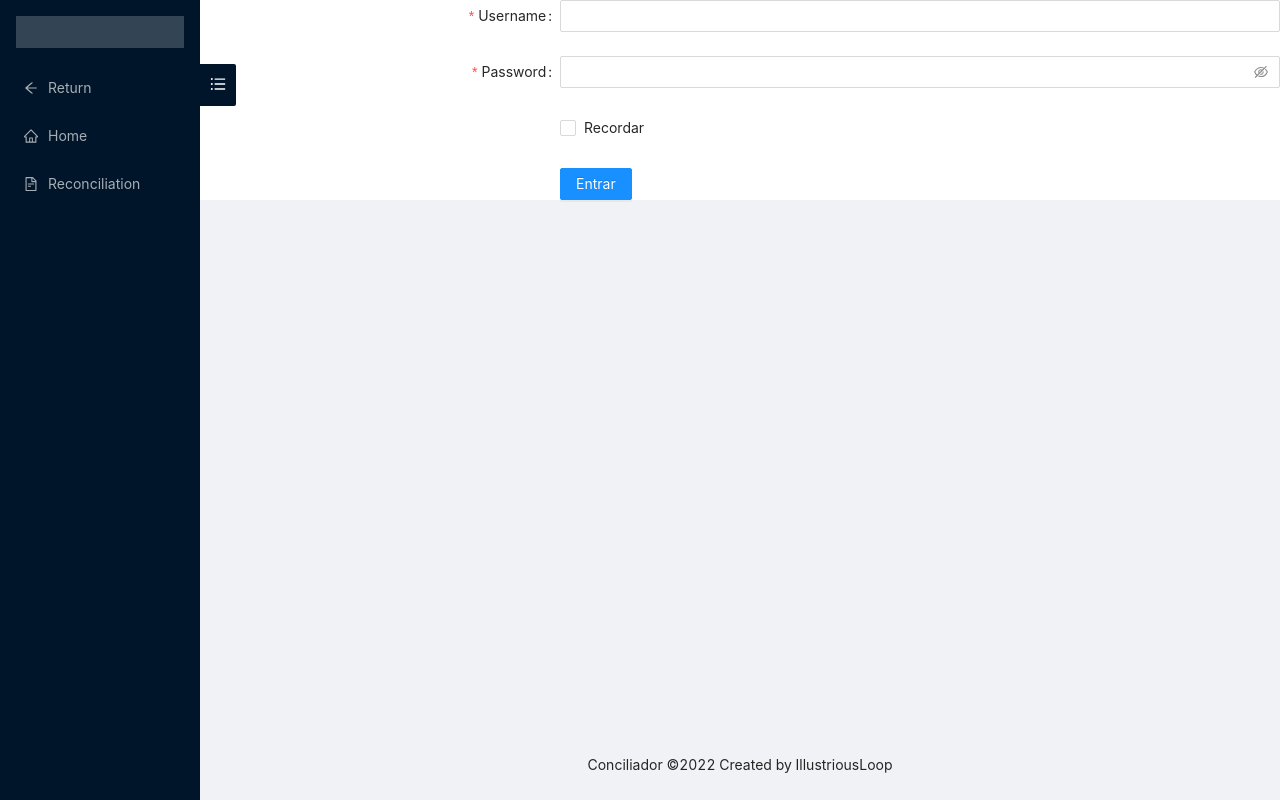
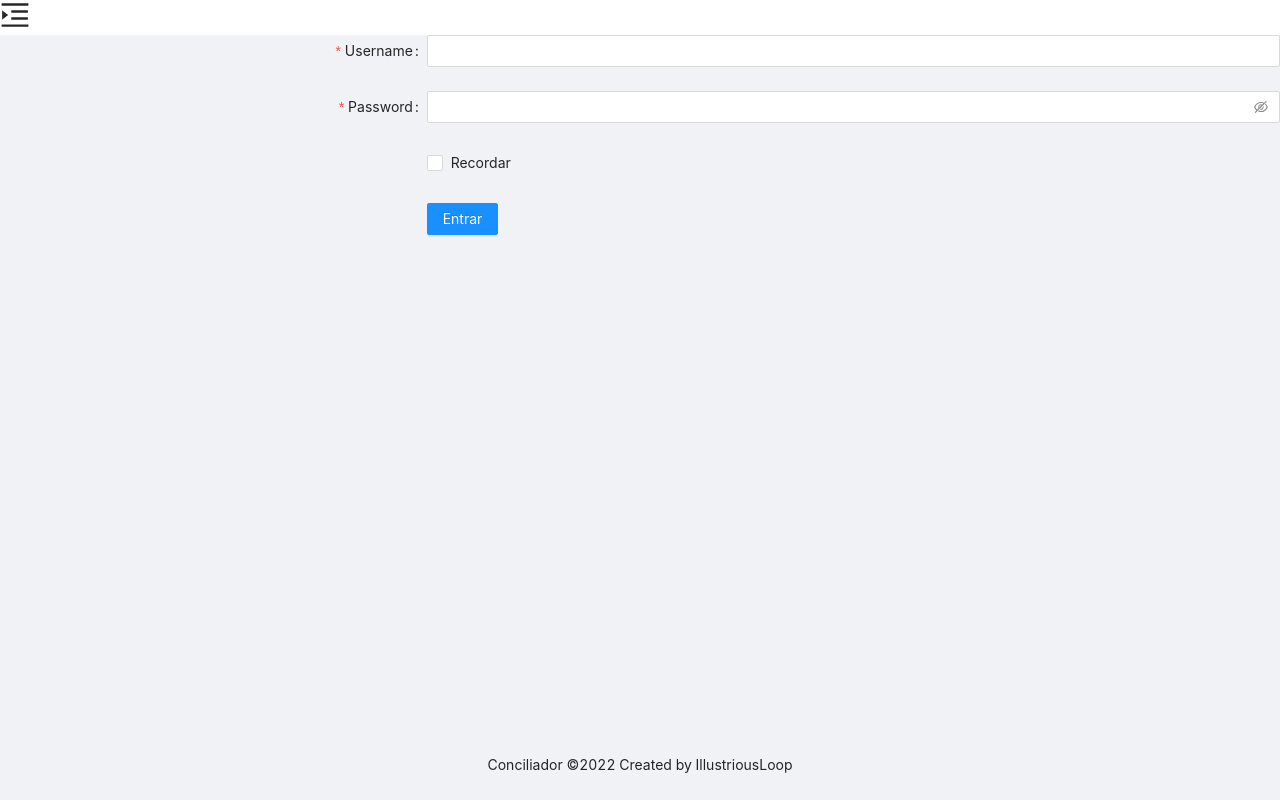
Before and after one commit to IllustriousLoop/ELECTROCONFORT, a Next.js app in the folder frontend/: page /auth/signIn in a window 1280 px wide. Built offline with nearby package versions, Linux system fonts and the light colour scheme.

Commit message:
fix menu

```diff
--- a/frontend/components/layout/Main.tsx
+++ b/frontend/components/layout/Main.tsx
@@ -5,6 +5,8 @@ import {
   ArrowLeftOutlined,
   CalendarOutlined,
   UserOutlined,
+  MenuUnfoldOutlined,
+  CloseOutlined,
 } from "@ant-design/icons";
 import { Layout, Menu } from "antd";
 import type { MenuProps } from "antd";
@@ -12,6 +14,7 @@ import { createElement, useContext, useState } from "react";
 import { useRouter } from "next/router";
 import auth from "../../hooks/context/auth";
 import { Role } from "../../ts/types/auth/authData";
+import { Header } from "antd/lib/layout/layout";
 
 const { Content, Footer, Sider } = Layout;
 
@@ -31,7 +34,7 @@ const months = ["January", "February", "March", "April", "May"].map(
 );
 
 const Main = ({ children }: Props) => {
-  const [collapsed, setCollapsed] = useState(false);
+  const [collapsed, setCollapsed] = useState(true);
   const router = useRouter();
   const [{ role }] = useContext(auth);
 
@@ -108,24 +111,31 @@ const Main = ({ children }: Props) => {
       </Head>
       <Layout style={{ minHeight: "100vh" }}>
         <Sider
-          breakpoint="lg"
-          collapsedWidth="0"
+          trigger={null}
           collapsible
           collapsed={collapsed}
-          onCollapse={(value) => setCollapsed(value)}
+          collapsedWidth="0"
+          theme="light"
         >
           <div className="logo" />
-          <Menu
-            theme="dark"
-            mode="inline"
-            // defaultSelectedKeys={["4"]}
-            onClick={onClick}
-            items={items}
-          />
+          <Menu theme="light" mode="inline" onClick={onClick} items={items} />
         </Sider>
         <Layout>
+          <Header
+            style={{
+              padding: 0,
+              background: "#fff",
+              height: "35px",
+              lineHeight: "0px",
+              fontSize: "30px",
+            }}
+          >
+            {createElement(collapsed ? MenuUnfoldOutlined : CloseOutlined, {
+              onClick: () => setCollapsed(!collapsed),
+            })}
+          </Header>
           <Content>
-            <div className="site-layout-background">{children}</div>
+            <div>{children}</div>
           </Content>
           <Footer style={{ textAlign: "center", maxHeight: "100px" }}>
             Conciliador ©2022 Created by IllustriousLoop
--- a/frontend/styles/global.css
+++ b/frontend/styles/global.css
@@ -1,7 +1,7 @@
 .logo {
   height: 32px;
   margin: 16px;
-  background: rgba(255, 255, 255, 0.2);
+  background: rgba(96, 25, 228, 0.2);
 }
 
 .site-layout-background {
```
